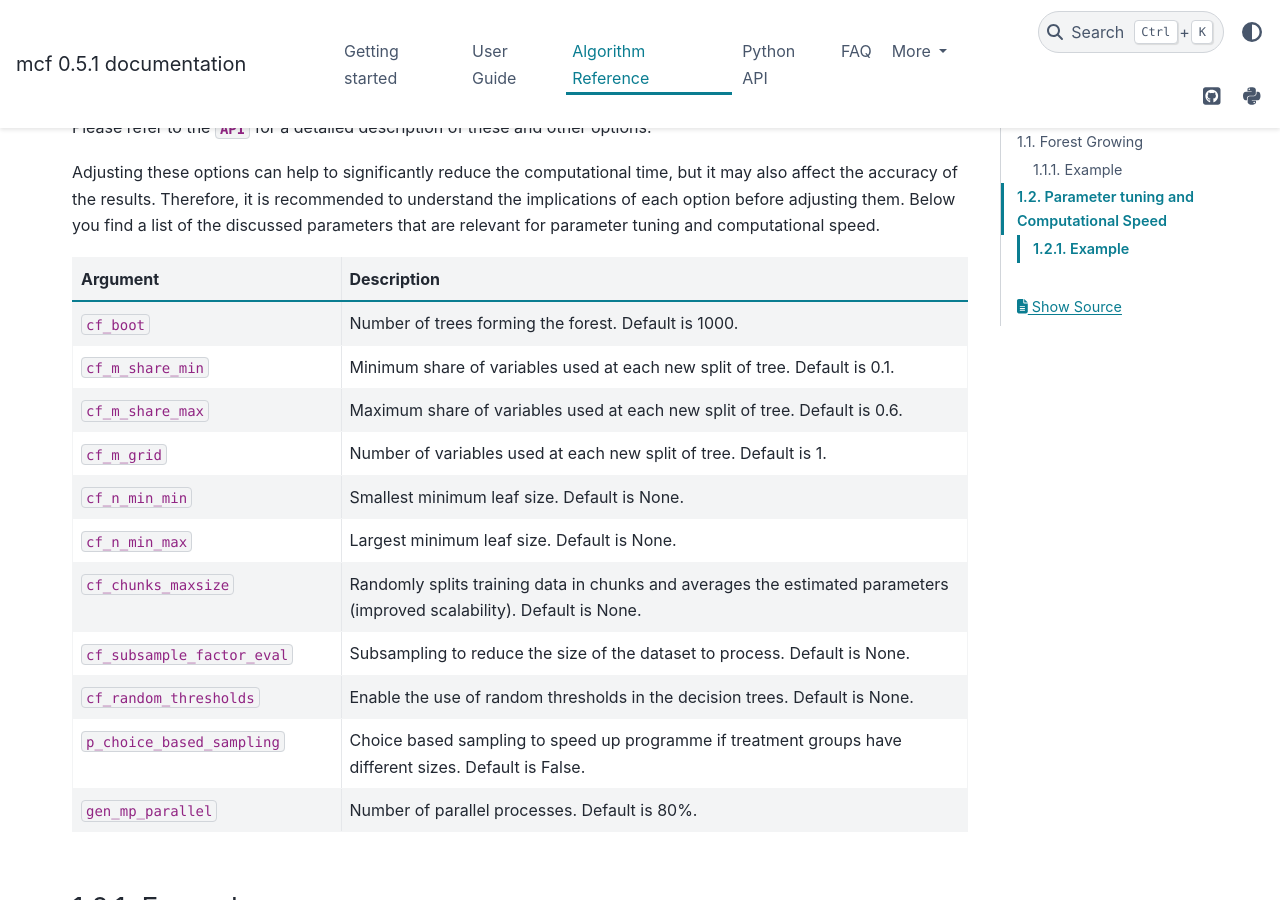
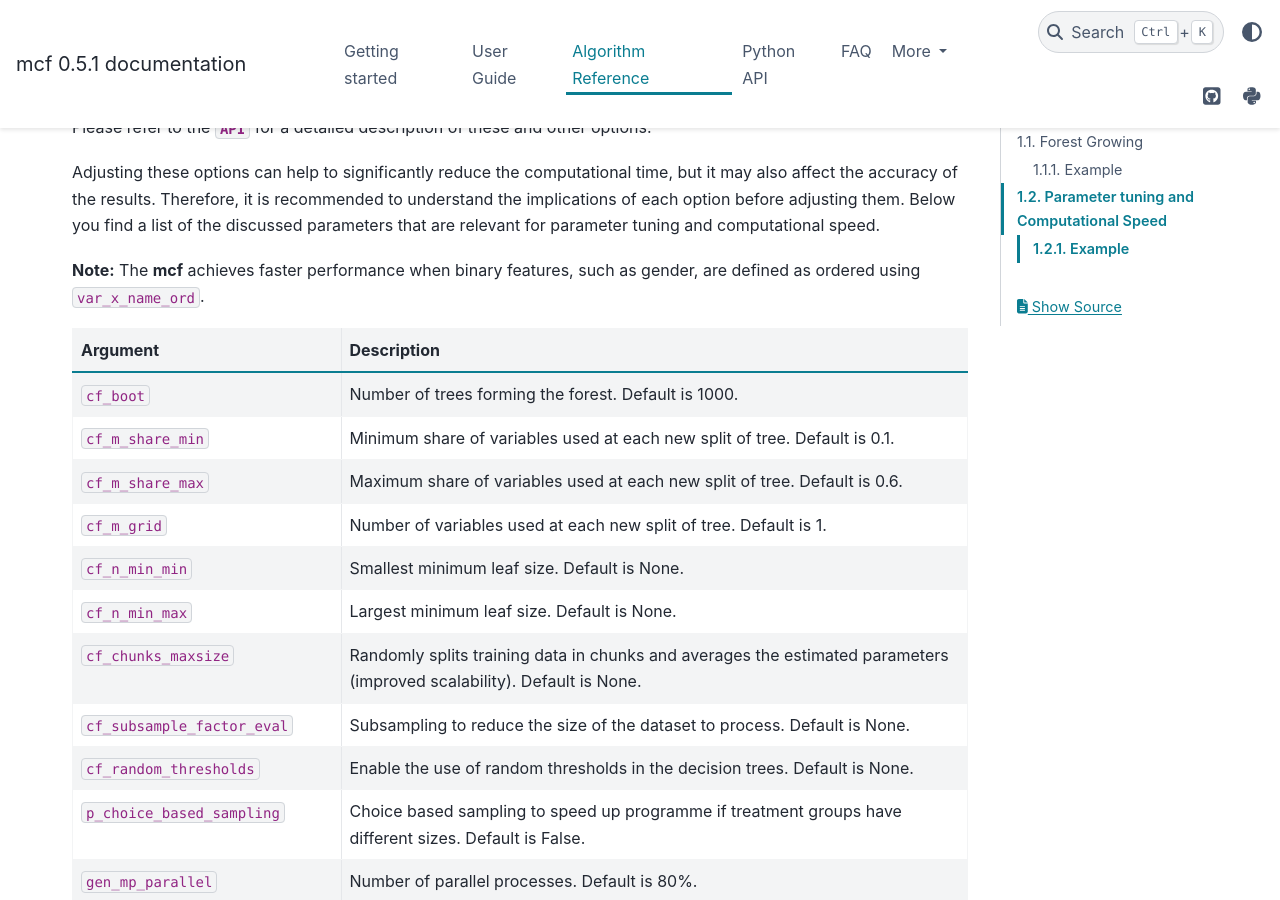
Before and after one commit to MCFpy/mcf, a Sphinx documentation site: the page built from docs/source/algorithm_reference/training.rst, in a window 1280 px wide and 900 px high, scrolled down 3733 px. Built offline with Sphinx 7.4.7 and the PyData theme 0.15.4, drawn with Linux system fonts in a browser that asks for light colours.

Commit message:
Update training.rst

```diff
--- a/docs/source/algorithm_reference/training.rst
+++ b/docs/source/algorithm_reference/training.rst
@@ -86,6 +86,7 @@ The **mcf** allows for a grid search mainly over tree types of parameters:
 
 In practical terms, a forest is estimated for all possible combinations of these parameters, with a fixed random seed. Below are the main parameters that you can adjust to either tune your forest or increase computational speed.
 
+
 - **Forest Growing and Subsampling**:
 
   - ``cf_boot`` defines the number of trees forming the forest. The larger number will increase processing time.
@@ -117,6 +118,8 @@ In practical terms, a forest is estimated for all possible combinations of these
 Please refer to the :py:class:`API <mcf_functions.ModifiedCausalForest>` for a detailed description of these and other options.
 
 Adjusting these options can help to significantly reduce the computational time, but it may also affect the accuracy of the results. Therefore, it is recommended to understand the implications of each option before adjusting them. Below you find a list of the discussed parameters that are relevant for parameter tuning and computational speed.
+
+**Note:** The **mcf** achieves faster performance when binary features, such as gender, are defined as ordered using ``var_x_name_ord``.
 
 .. list-table::
    :widths: 30 70
```
